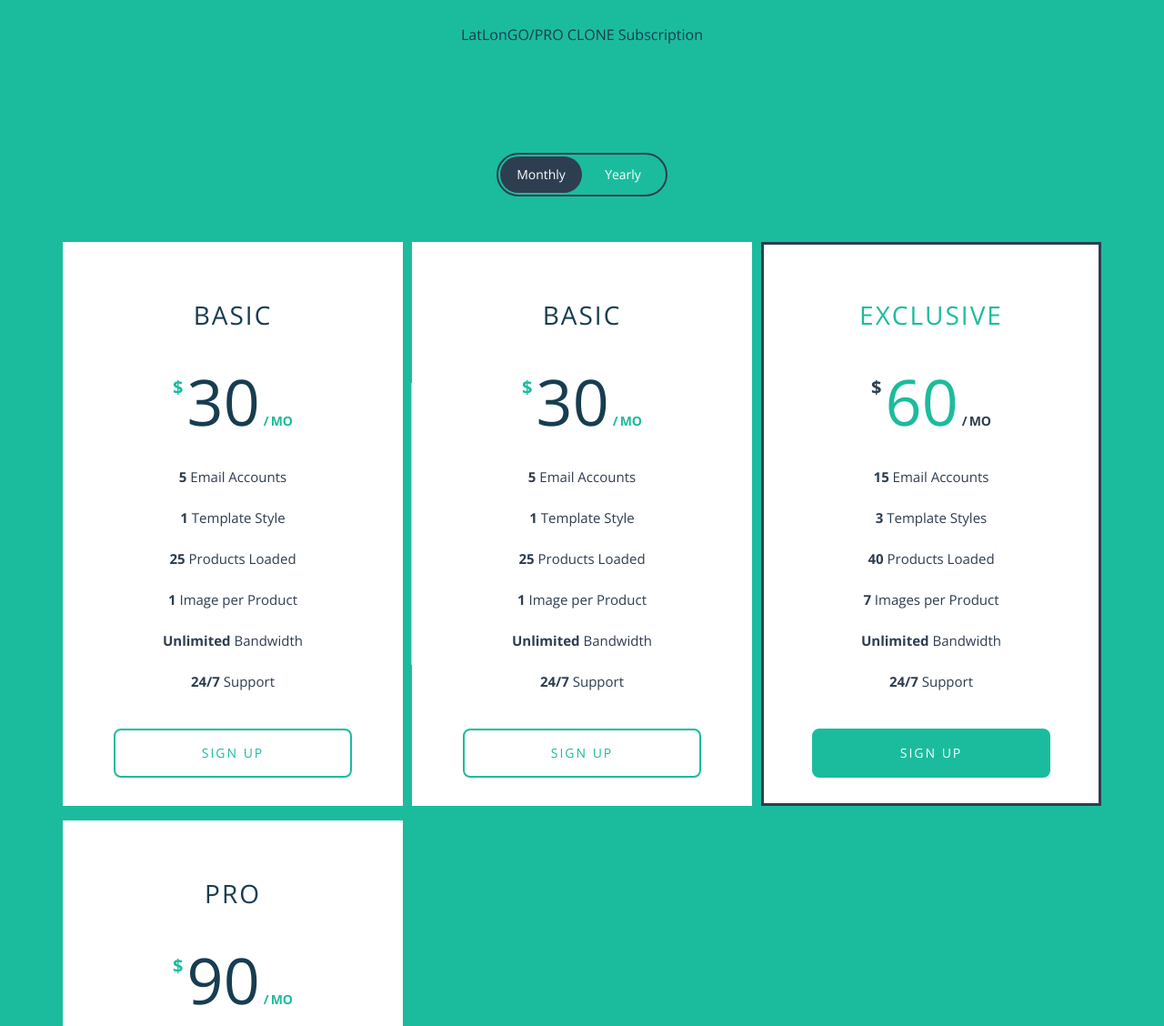
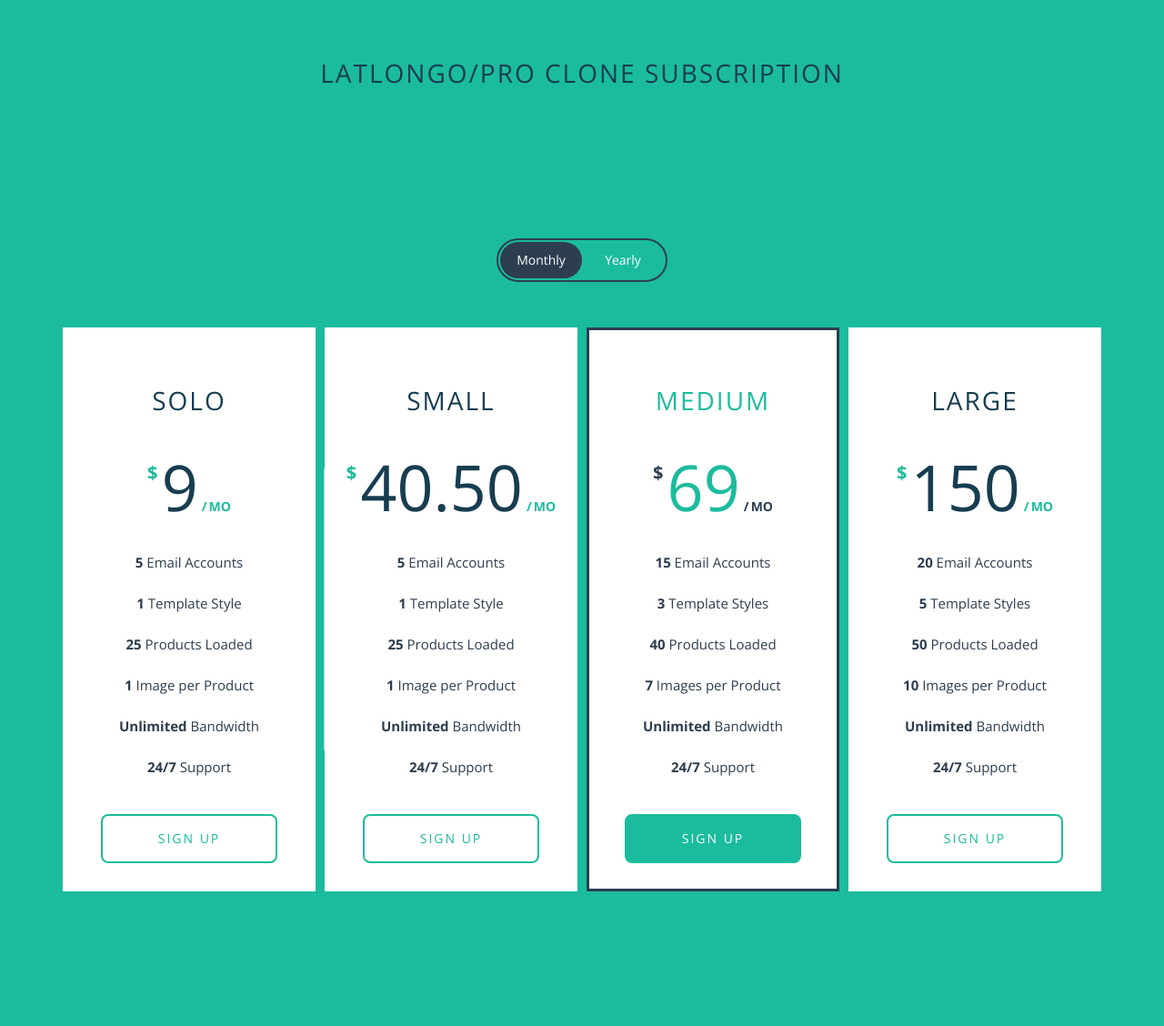
Before and after one commit to jadavbheda/latlongo-clone, a plain HTML site: page index.html in a window 1280 px wide. Shown: the top 1128 px of the page at 91% size. After the commit the page ends 1092 px from the top, so only its background shows below. Drawn offline with nearby package versions, Linux system fonts and the light colour scheme.

Commit message:
edit as per plan

```diff
--- a/css/style.css
+++ b/css/style.css
@@ -158,13 +158,13 @@ a {
     clear: both;
   }
   .pricing-list > li {
-    width: 33.3333333333%;
+    width: 25%;
     float: left;
     padding-left: 5px;
     padding-right: 5px;
   }
   .has-margins .pricing-list > li {
-    width: 32.3333333333%;
+    width: 24%;
     float: left;
     margin-right: 1.5%;
   }
--- a/index.html
+++ b/index.html
@@ -17,7 +17,7 @@
   </head>
 
   <body>
-		<header class="pricing-header"><h1> LatLonGO/PRO CLONE Subscription</h1></header>
+		<header class="pricing-header"><h2> LatLonGO/PRO CLONE Subscription</h2></header>
 
     	<div class="pricing-container">
 		<div class="pricing-switcher">
@@ -34,10 +34,10 @@
 				<ul class="pricing-wrapper">
 					<li data-type="monthly" class="is-visible">
 						<header class="pricing-header">
-							<h2>Basic</h2>
+							<h2>SOLO</h2>
 							<div class="price">
 								<span class="currency">$</span>
-								<span class="value">30</span>
+								<span class="value">9</span>
 								<span class="duration">mo</span>
 							</div>
 						</header>
@@ -52,15 +52,15 @@
 							</ul>
 						</div>
 						<footer class="pricing-footer">
-							<a class="select" href="#">Sign Up</a>
+							<a class="select" href="https://latlongo-clone.chargify.com/subscribe/dgfqfk4hz2fx/solo">Sign Up</a>
 						</footer>
 					</li>
 					<li data-type="yearly" class="is-hidden">
 						<header class="pricing-header">
-							<h2>Basic</h2>
+							<h2>SOLO</h2>
 							<div class="price">
 								<span class="currency">$</span>
-								<span class="value">320</span>
+								<span class="value">9</span>
 								<span class="duration">yr</span>
 							</div>
 						</header>
@@ -75,7 +75,7 @@
 							</ul>
 						</div>
 						<footer class="pricing-footer">
-							<a class="select" href="#">Sign Up</a>
+							<a class="select" href="https://latlongo-clone.chargify.com/subscribe/dgfqfk4hz2fx/solo">Sign Up</a>
 						</footer>
 					</li>
 				</ul>
@@ -84,10 +84,10 @@
 				<ul class="pricing-wrapper">
 					<li data-type="monthly" class="is-visible">
 						<header class="pricing-header">
-							<h2>Basic</h2>
+							<h2>SMALL</h2>
 							<div class="price">
 								<span class="currency">$</span>
-								<span class="value">30</span>
+								<span class="value">40.50</span>
 								<span class="duration">mo</span>
 							</div>
 						</header>
@@ -102,15 +102,15 @@
 							</ul>
 						</div>
 						<footer class="pricing-footer">
-							<a class="select" href="#">Sign Up</a>
+							<a class="select" href="https://latlongo-clone.chargify.com/subscribe/yr6hzxn3vk9h/small">Sign Up</a>
 						</footer>
 					</li>
 					<li data-type="yearly" class="is-hidden">
 						<header class="pricing-header">
-							<h2>Basic</h2>
+							<h2>SMALL</h2>
 							<div class="price">
 								<span class="currency">$</span>
-								<span class="value">320</span>
+								<span class="value">40.50</span>
 								<span class="duration">yr</span>
 							</div>
 						</header>
@@ -125,7 +125,7 @@
 							</ul>
 						</div>
 						<footer class="pricing-footer">
-							<a class="select" href="#">Sign Up</a>
+							<a class="select" href="https://latlongo-clone.chargify.com/subscribe/yr6hzxn3vk9h/small">Sign Up</a>
 						</footer>
 					</li>
 				</ul>
@@ -134,10 +134,10 @@
 				<ul class="pricing-wrapper">
 					<li data-type="monthly" class="is-visible">
 						<header class="pricing-header">
-							<h2>Exclusive</h2>
+							<h2>MEDIUM</h2>
 							<div class="price">
 								<span class="currency">$</span>
-								<span class="value">60</span>
+								<span class="value">69</span>
 								<span class="duration">mo</span>
 							</div>
 						</header>
@@ -152,15 +152,15 @@
 							</ul>
 						</div>
 						<footer class="pricing-footer">
-							<a class="select" href="#">Sign Up</a>
+							<a class="select" href="https://latlongo-clone.chargify.com/subscribe/77dfpq58878b/medium">Sign Up</a>
 						</footer>
 					</li>
 					<li data-type="yearly" class="is-hidden">
 						<header class="pricing-header">
-							<h2>Exclusive</h2>
+							<h2>MEDIUM</h2>
 							<div class="price">
 								<span class="currency">$</span>
-								<span class="value">630</span>
+								<span class="value">69</span>
 								<span class="duration">yr</span>
 							</div>
 						</header>
@@ -175,7 +175,7 @@
 							</ul>
 						</div>
 						<footer class="pricing-footer">
-							<a class="select" href="#">Sign Up</a>
+							<a class="select" href="https://latlongo-clone.chargify.com/subscribe/77dfpq58878b/medium">Sign Up</a>
 						</footer>
 					</li>
 				</ul>
@@ -184,10 +184,10 @@
 				<ul class="pricing-wrapper">
 					<li data-type="monthly" class="is-visible">
 						<header class="pricing-header">
-							<h2>Pro</h2>
+							<h2>LARGE</h2>
 							<div class="price">
 								<span class="currency">$</span>
-								<span class="value">90</span>
+								<span class="value">150</span>
 								<span class="duration">mo</span>
 							</div>
 						</header>
@@ -202,15 +202,15 @@
 							</ul>
 						</div>
 						<footer class="pricing-footer">
-							<a class="select" href="#">Sign Up</a>
+							<a class="select" href="https://latlongo-clone.chargify.com/subscribe/pyzmdc5hry35/large">Sign Up</a>
 						</footer>
 					</li>
 					<li data-type="yearly" class="is-hidden">
 						<header class="pricing-header">
-							<h2>Pro</h2>
+							<h2>LARGE</h2>
 							<div class="price">
 								<span class="currency">$</span>
-								<span class="value">950</span>
+								<span class="value">150</span>
 								<span class="duration">yr</span>
 							</div>
 						</header>
@@ -225,7 +225,7 @@
 							</ul>
 						</div>
 						<footer class="pricing-footer">
-							<a class="select" href="#">Sign Up</a>
+							<a class="select" href="https://latlongo-clone.chargify.com/subscribe/pyzmdc5hry35/large">Sign Up</a>
 						</footer>
 					</li>
 				</ul>
```
